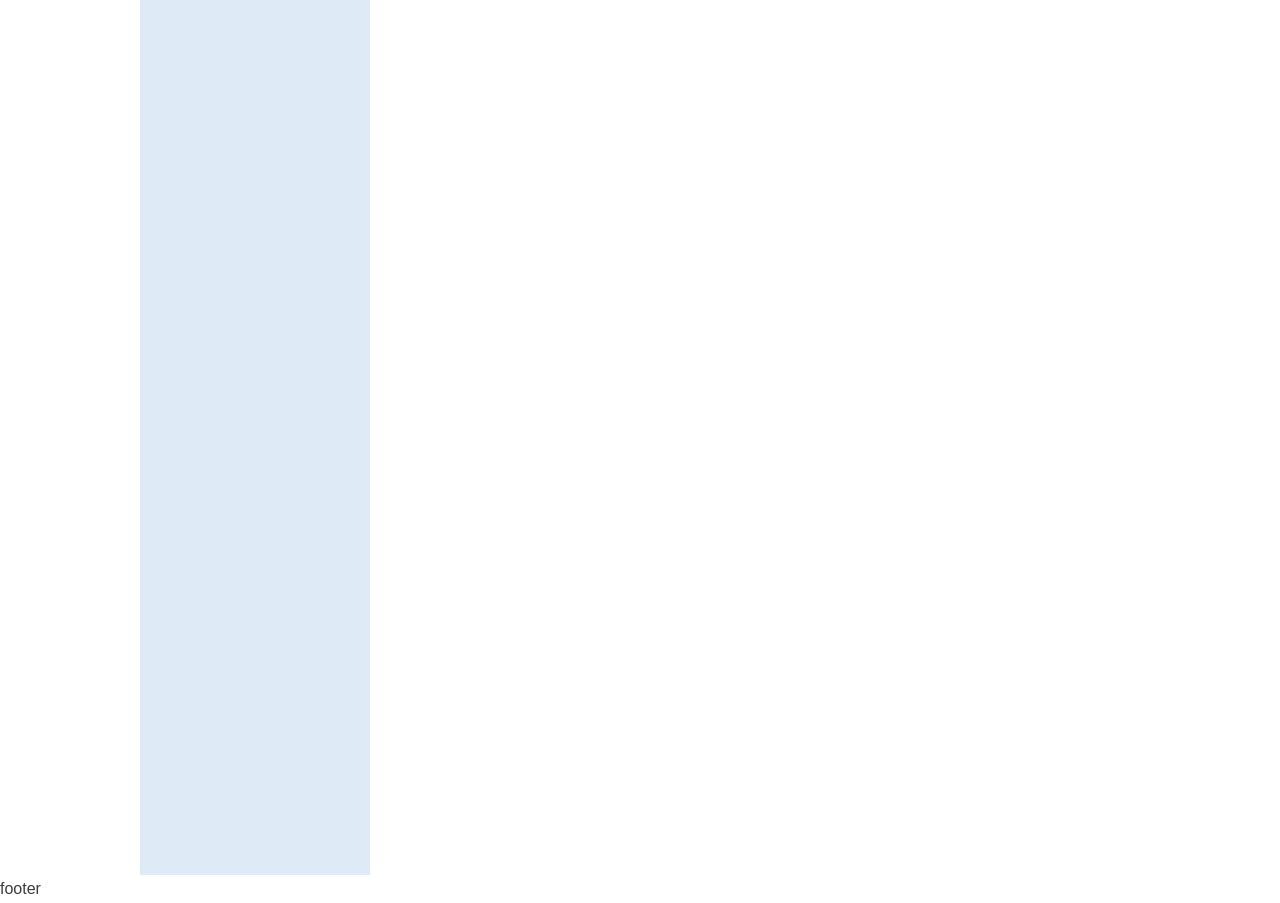
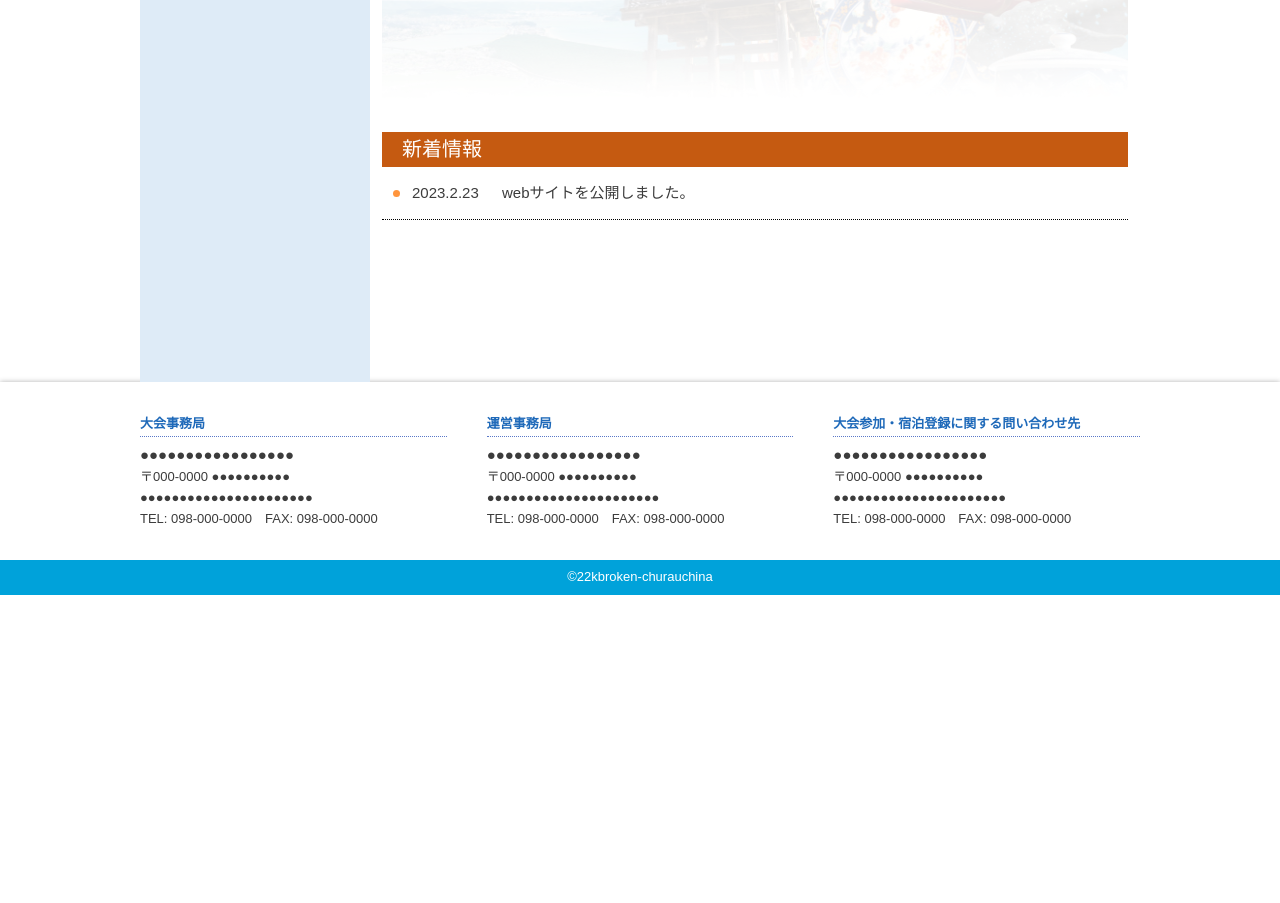
Before and after one commit to 205205yg/22kbroken-churauchina, a plain HTML site: page index.html in a window 1280 px wide. Shown: the part 740-1643 px from the top of the page. After the commit the page ends 1335 px from the top, so only its background shows below. Drawn offline with Linux system fonts and the light colour scheme.

Commit message:
[0210-2]

```diff
--- a/css/style.scss
+++ b/css/style.scss
@@ -21,6 +21,7 @@ body {
 
 .header {
 	position: fixed;
+	z-index: 9999;
 	top: 0;
 	width: 100%;
 	min-width: 1000px;
@@ -49,7 +50,6 @@ body {
 	margin: 0 auto;
 	display: flex;
 	flex-direction: row;
-	height: 1500px;
 
 	.nav {
 		width: 230px;
@@ -61,9 +61,6 @@ body {
 				margin: 0 0 10px 0;
 				box-shadow: 0 0 5px rgb(0 0 0 / 30%);
 				position: relative;
-
-
-
 			}
 
 			a {
@@ -108,11 +105,87 @@ body {
 					}
 				}
 			}
+
+			a.current {
+				color: #fff;
+				background: rgb(30, 105, 185);
+
+				&:before {
+					left: calc(100% - 12px);
+					width: 6px;
+					height: 10px;
+					border-top: 6px solid transparent;
+					border-right: 6px solid transparent;
+					border-bottom: 6px solid transparent;
+					border-left: 6px solid rgba(255, 165, 80, 1);
+					transition: all 0.2s;
+				}
+			}
 		}
 	}
 
 	.content {
 		width: 770px;
+		padding: 0 12px;
+
+		.main-image {
+			margin: 0 0 30px 0;
+
+			img {
+				width: 100%;
+			}
+		}
+
+		.info-ttl {
+			font-size: 20px;
+			// margin: 0 0 10px 0;
+			padding: 0 0 0 1em;
+			color: #fff;
+			background: #c55a11;
+			// box-shadow: 2px 2px 3px rgb(0 0 0 / 30%);
+		}
+
+		.information {
+			height: 215px;
+			overflow: scroll;
+
+
+			ul {
+				font-size: 15px;
+				line-height: 1.6;
+
+				li {
+					display: flex;
+					flex-direction: row;
+					list-style-type: none;
+					border-bottom: 1px dotted #000;
+					padding: 14px 0;
+
+
+					span.date {
+						display: block;
+						position: relative;
+						width: 120px;
+						text-indent: 2em;
+
+						&::before {
+							content: "";
+							position: absolute;
+							top: 9px;
+							left: 0.7em;
+							width: 7px;
+							height: 7px;
+							border-radius: 1em;
+							background: #ff953d;
+						}
+					}
+
+					p {
+						width: 626px;
+					}
+				}
+			}
+		}
 	}
 }
 
@@ -120,4 +193,41 @@ body {
 	width: 100%;
 	min-width: 1000px;
 	margin: 0 auto;
+	box-shadow: 0 0 5px rgb(0 0 0 / 30%);
+
+	.footer-inner {
+		width: 1000px;
+		padding: 30px 0;
+		margin: 0 auto;
+		display: flex;
+		flex-direction: row;
+		gap: 40px;
+
+		address {
+			width: 33%;
+			font-size: 13px;
+			line-height: 1.6;
+
+			h3 {
+				font-weight: bold;
+				color: rgb(30, 105, 185);
+				border-bottom: dotted 1px rgb(90, 120, 200);
+				padding: 2px 0;
+				margin: 0 0 6px 0;
+			}
+
+			p.address-name {
+				font-size: 15px;
+				font-weight: bold;
+			}
+		}
+	}
+
+	.copyright {
+		background: rgb(0, 162, 218);
+		font-size: 13px;
+		padding: 6px 0;
+		color: #fff;
+		text-align: center;
+	}
 }
--- a/index.html
+++ b/index.html
@@ -23,7 +23,8 @@
 		<main class="main" id="main">
 			<nav class="nav">
 				<ul>
-					<li><a href="">Home</a></li>
+					<!-- class current付加でアクティブ状態 -->
+					<li><a class="current" href="">Home</a></li>
 					<li><a href="">大会会長挨拶</a></li>
 					<li><a href="">開催概要</a></li>
 					<li><a href="">日程表・プログラム</a></li>
@@ -35,15 +36,64 @@
 					<li><a href="">協賛申込</a></li>
 				</ul>
 			</nav>
+
 			<div class="content">
-				content
+				<div class="main-image">
+					<img src="img/main_bg.png" alt="">
+				</div>
+				<h2 class="info-ttl">新着情報</h2>
 				<div class="information">
-					information
+					<ul>
+						<li>
+							<span class="date">2023.2.23</span>
+							<p>webサイトを公開しました。</p>
+						</li>
+					</ul>
 				</div>
 			</div>
 		</main>
 		<footer id="footer" class="footer">
-			footer
+			<div class="footer-inner">
+				<address>
+					<h3>大会事務局</h3>
+					<p class="address-name">
+						●●●●●●●●●●●●●●●●●
+					</p>
+					<p class="address-info">
+						〒000-0000 ●●●●●●●●●●<br>
+						●●●●●●●●●●●●●●●●●●●●●●<br>
+						TEL: 098-000-0000　FAX: 098-000-0000
+					</p>
+				</address>
+				<address>
+					<h3>運営事務局</h3>
+					<p class="address-name">
+						●●●●●●●●●●●●●●●●●
+					</p>
+					<p class="address-info">
+						〒000-0000 ●●●●●●●●●●<br>
+						●●●●●●●●●●●●●●●●●●●●●●<br>
+						TEL: 098-000-0000　FAX: 098-000-0000
+					</p>
+				</address>
+				<address>
+					<h3>大会参加・宿泊登録に関する問い合わせ先</h3>
+					<p class="address-name">
+						●●●●●●●●●●●●●●●●●
+					</p>
+					<p class="address-info">
+						〒000-0000 ●●●●●●●●●●<br>
+						●●●●●●●●●●●●●●●●●●●●●●<br>
+						TEL: 098-000-0000　FAX: 098-000-0000
+					</p>
+				</address>
+
+
+			</div>
+
+			<div class="copyright">
+				&copy;22kbroken-churauchina
+			</div>
 		</footer>
 	</div>
 
```
Also changed, not shown: css/style.css, img/main_bg.png (added), img/★第22回老健HPイメージ_ページ_1.jpg (added), img/★第22回老健HPイメージ_ページ_2.jpg (added), 1 other file.
